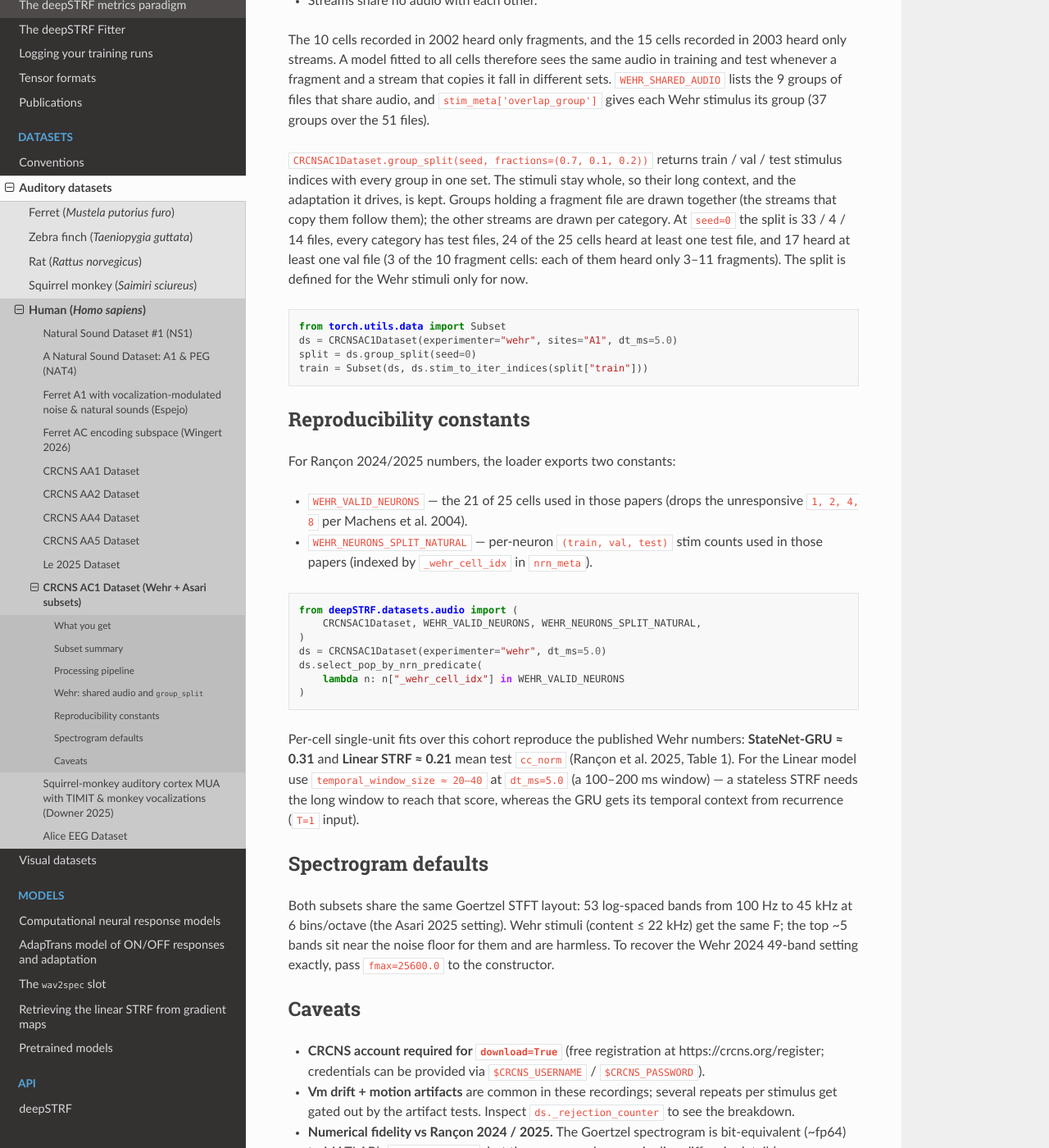
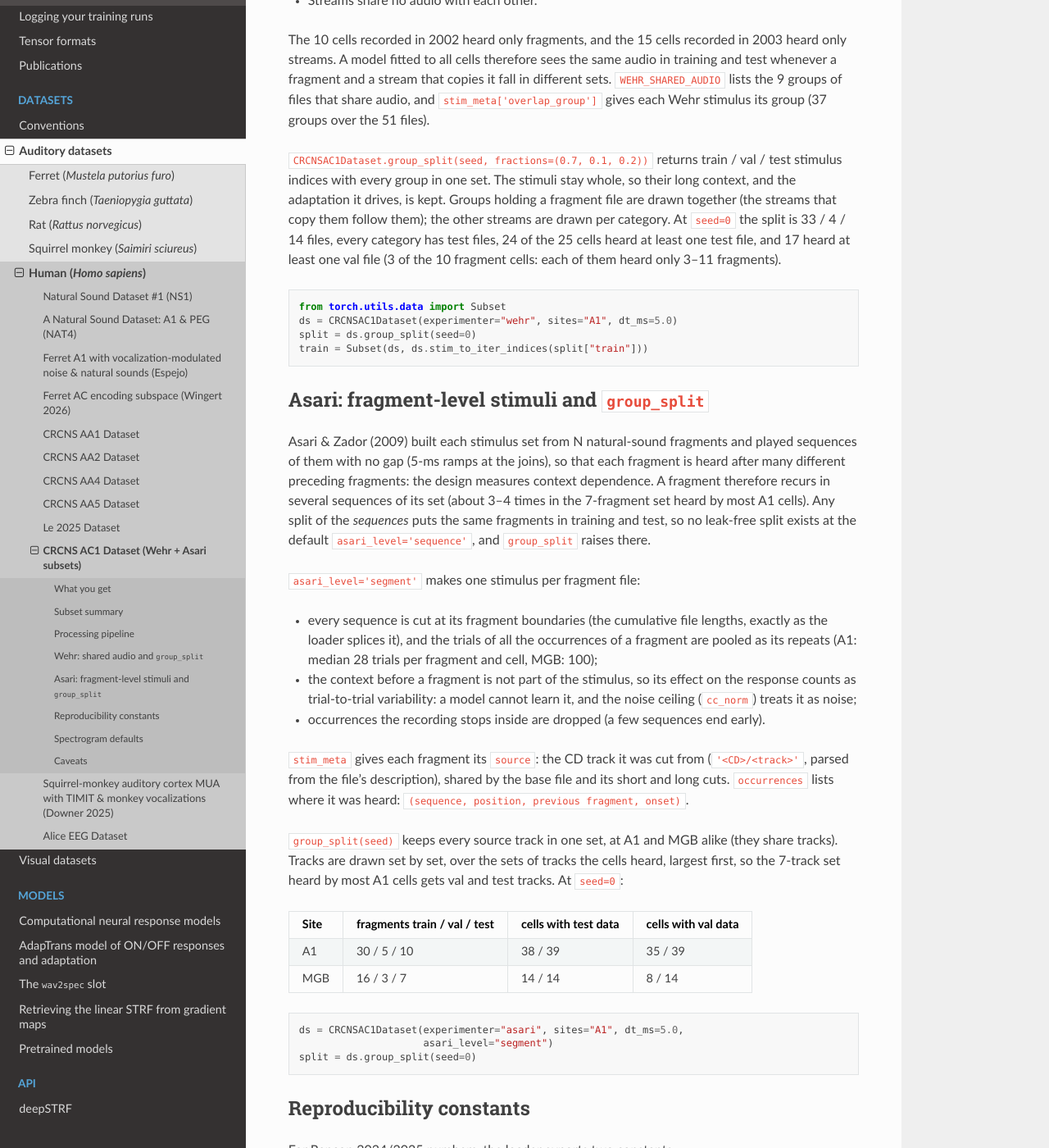
Before and after one commit to urancon/deepSTRF, a Sphinx documentation site: the page built from docs/_source/md/README_CRCNS_AC1.md, in a window 1280 px wide and 1400 px high, scrolled down 2860 px. Shown: the whole window at 82% size. Built offline with Sphinx 7.4.7 and the Read the Docs theme 3.1.0, drawn with Linux system fonts in a browser that asks for light colours; pages that are not in the unit, such as notebooks, are missing from menus; some of the changed text lies outside the part shown.

Commit message:
docs(ac1): document Asari fragment-level stimuli and their split
Co-Authored-By: Claude Opus 5.5 (1M context) <noreply@anthropic.com>

````diff
--- a/docs/_source/md/README_CRCNS_AC1.md
+++ b/docs/_source/md/README_CRCNS_AC1.md
@@ -83,9 +83,9 @@ Wehr stimuli are documented by their fragment name (``humpback whale``,
 ``Stimuli/{fragments,category{1,2,3}}/<idx>.mat``. Asari stimuli are
 *sequences* of 5 segments spliced together (e.g.
 ``'Sequence 1: 2  1  3  1  4'`` indexes into the recording's own
-``param.stimulus[i].file`` lookup table — typically class<N>/<base>.mat
-plus suffixed amplitude / frequency variants). The loader resolves the
-exact segment files and records them in ``stim_meta['segment_files']``.
+``param.stimulus[i].file`` lookup table — ``class<N>/<n>.mat`` plus short
+``<n>s`` and long ``<n>l`` cuts of the same recording). The loader resolves
+the exact segment files and records them in ``stim_meta['segment_files']``.
 
 ## Processing pipeline
 
@@ -148,13 +148,57 @@ that copy them follow them); the other streams are drawn per category. At
 ``seed=0`` the split is 33 / 4 / 14 files, every category has test files,
 24 of the 25 cells heard at least one test file, and 17 heard at least one
 val file (3 of the 10 fragment cells: each of them heard only 3–11
-fragments). The split is defined for the Wehr stimuli only for now.
+fragments).
 
 ```python
 from torch.utils.data import Subset
 ds = CRCNSAC1Dataset(experimenter="wehr", sites="A1", dt_ms=5.0)
 split = ds.group_split(seed=0)
 train = Subset(ds, ds.stim_to_iter_indices(split["train"]))
+```
+
+## Asari: fragment-level stimuli and `group_split`
+
+Asari & Zador (2009) built each stimulus set from N natural-sound fragments
+and played sequences of them with no gap (5-ms ramps at the joins), so that
+each fragment is heard after many different preceding fragments: the
+design measures context dependence. A fragment therefore recurs in several
+sequences of its set (about 3–4 times in the 7-fragment set heard by most
+A1 cells). Any split of the *sequences* puts the same fragments in training
+and test, so no leak-free split exists at the default
+``asari_level='sequence'``, and ``group_split`` raises there.
+
+``asari_level='segment'`` makes one stimulus per fragment file:
+
+- every sequence is cut at its fragment boundaries (the cumulative file
+  lengths, exactly as the loader splices it), and the trials of all the
+  occurrences of a fragment are pooled as its repeats (A1: median 28
+  trials per fragment and cell, MGB: 100);
+- the context before a fragment is not part of the stimulus, so its effect
+  on the response counts as trial-to-trial variability: a model cannot
+  learn it, and the noise ceiling (``cc_norm``) treats it as noise;
+- occurrences the recording stops inside are dropped (a few sequences end
+  early).
+
+``stim_meta`` gives each fragment its ``source``: the CD track it was cut
+from (``'<CD>/<track>'``, parsed from the file's description), shared by the
+base file and its short and long cuts. ``occurrences`` lists where it was
+heard: ``(sequence, position, previous fragment, onset)``.
+
+``group_split(seed)`` keeps every source track in one set, at A1 and MGB
+alike (they share tracks). Tracks are drawn set by set, over the sets of
+tracks the cells heard, largest first, so the 7-track set heard by most A1
+cells gets val and test tracks. At ``seed=0``:
+
+| Site | fragments train / val / test | cells with test data | cells with val data |
+|------|------------------------------|----------------------|---------------------|
+| A1   | 30 / 5 / 10                  | 38 / 39              | 35 / 39             |
+| MGB  | 16 / 3 / 7                   | 14 / 14              | 8 / 14              |
+
+```python
+ds = CRCNSAC1Dataset(experimenter="asari", sites="A1", dt_ms=5.0,
+                     asari_level="segment")
+split = ds.group_split(seed=0)
 ```
 
 ## Reproducibility constants
````
